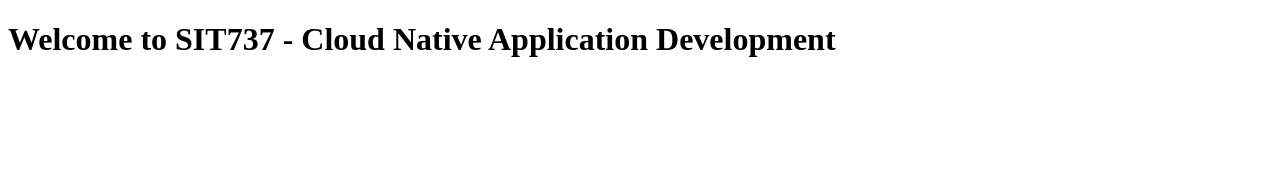
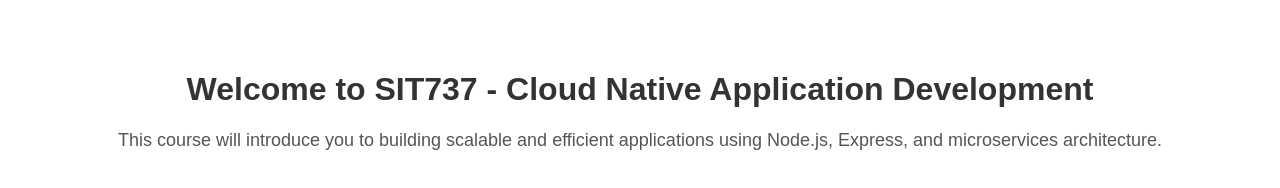
Before and after one commit to SaiPreethi20499/sit737-2025-prac2p, a website: page index.html in a window 1280 px wide. Drawn offline with Linux system fonts and the light colour scheme.

Commit message:
Testing my webserver code

```diff
--- a/index.html
+++ b/index.html
@@ -4,8 +4,25 @@
     <meta charset="UTF-8">
     <meta name="viewport" content="width=device-width, initial-scale=1.0">
     <title>Welcome to SIT737 - Cloud Native Application Development</title>
+    <style>
+        body {
+            font-family: Arial, sans-serif;
+            text-align: center;
+            background-color: #ffffff;
+            margin: 0;
+            padding: 50px;
+        }
+        h1 {
+            color: #333;
+        }
+        p {
+            font-size: 18px;
+            color: #555;
+        }
+    </style>
 </head>
 <body>
     <h1>Welcome to SIT737 - Cloud Native Application Development</h1>
+    <p>This course will introduce you to building scalable and efficient applications using Node.js, Express, and microservices architecture.</p>
 </body>
 </html>
--- a/webserver.js
+++ b/webserver.js
@@ -3,9 +3,6 @@
 
 const app = express();
 const PORT = 3000;
-
-// Serve static HTML file
-app.use(express.static('public'));
 
 app.get('/', (req, res) => {
     res.sendFile(path.join(__dirname, 'index.html'));
```
